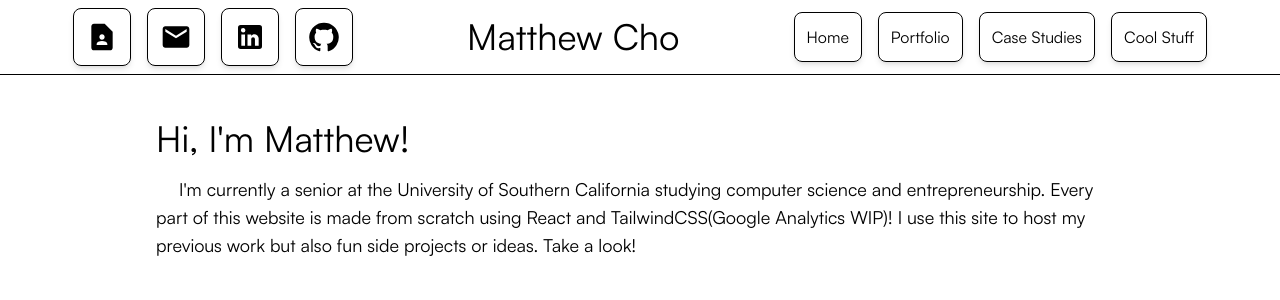
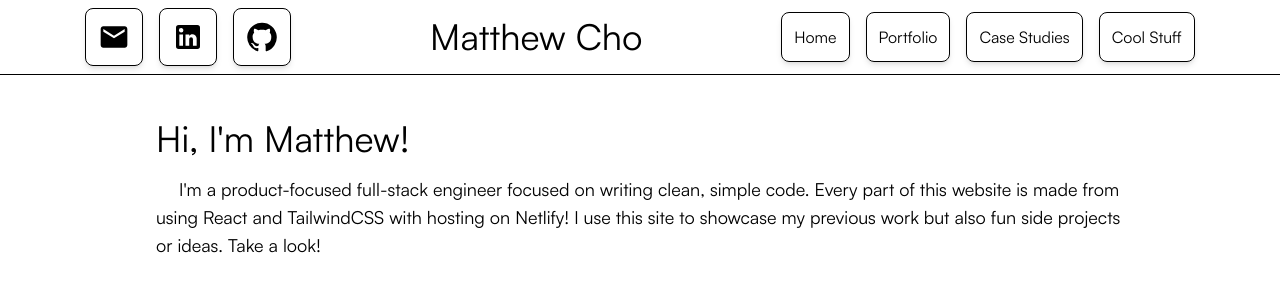
Before and after one commit to mcho9434/frontend-miji, a React (Create React App) app: page / in a window 1280 px wide. Shown: the top 300 px of the page. Built offline with nearby package versions, Linux system fonts and the light colour scheme.

Commit message:
edit home

```diff
--- a/src/constants/NAVBAR_LINKS.js
+++ b/src/constants/NAVBAR_LINKS.js
@@ -1,14 +1,9 @@
 import EmailIcon from "@mui/icons-material/Email";
 import LinkedInIcon from "@mui/icons-material/LinkedIn";
 import GitHubIcon from "@mui/icons-material/GitHub";
-import ContactPageIcon from "@mui/icons-material/ContactPage";
+// import ContactPageIcon from "@mui/icons-material/ContactPage";
 
 export const ICON_NAV = [
-  {
-    icon: <ContactPageIcon className="!w-8 !h-8" />,
-    location: "",
-    href: "Matthew_Cho_Resume.pdf",
-  },
   {
     icon: <EmailIcon className="!w-8 !h-8" />,
     location: "mailto:mjycho@gmail.com",
--- a/src/pages/Home/index.jsx
+++ b/src/pages/Home/index.jsx
@@ -14,11 +14,11 @@ const Home = () => {
           </div>
           <div className="mt-4 animate-title-slide-up-default text-lg">
             <div className="">
-              &emsp; I'm currently a senior at the University of Southern
-              California studying computer science and entrepreneurship. Every
-              part of this website is made from scratch using React and
-              TailwindCSS(Google Analytics WIP)! I use this site to host my
-              previous work but also fun side projects or ideas. Take a look!
+              &emsp; I'm a product-focused full-stack engineer focused on
+              writing clean, simple code. Every part of this website is made
+              from using React and TailwindCSS with hosting on Netlify! I use
+              this site to showcase my previous work but also fun side projects
+              or ideas. Take a look!
             </div>
           </div>
         </div>
```
